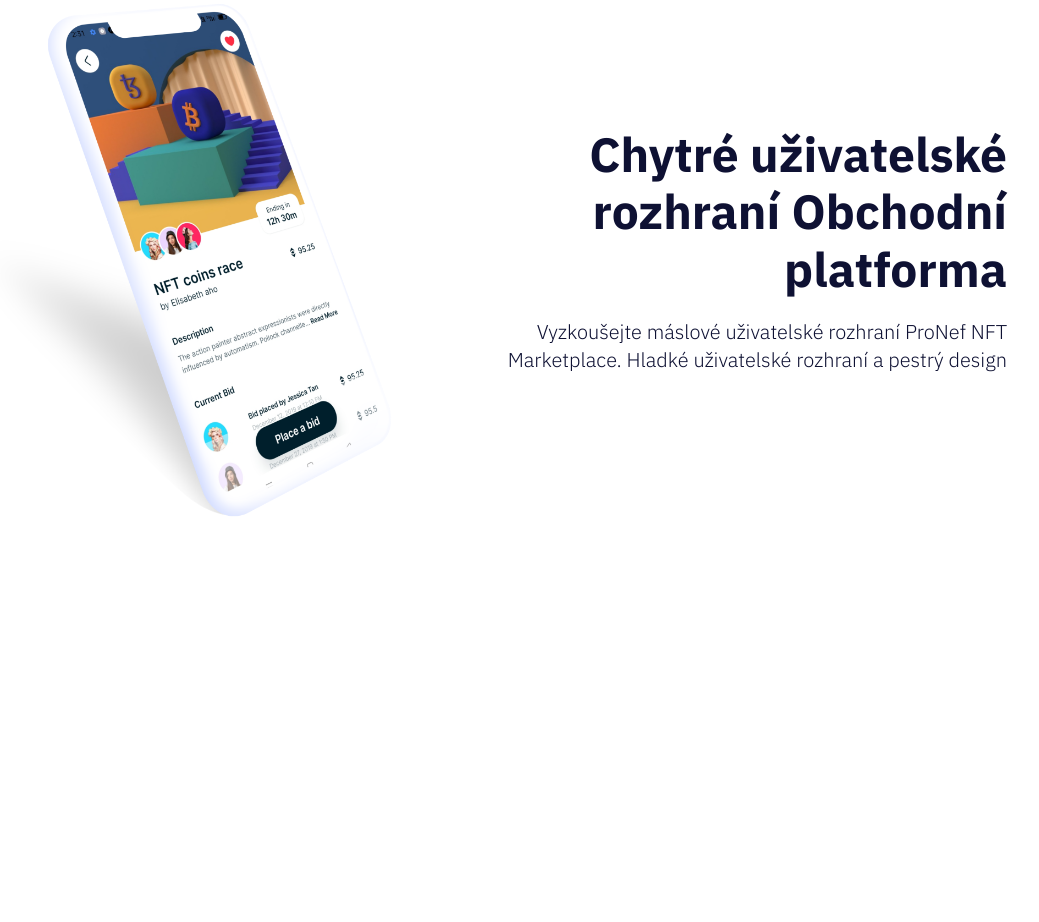
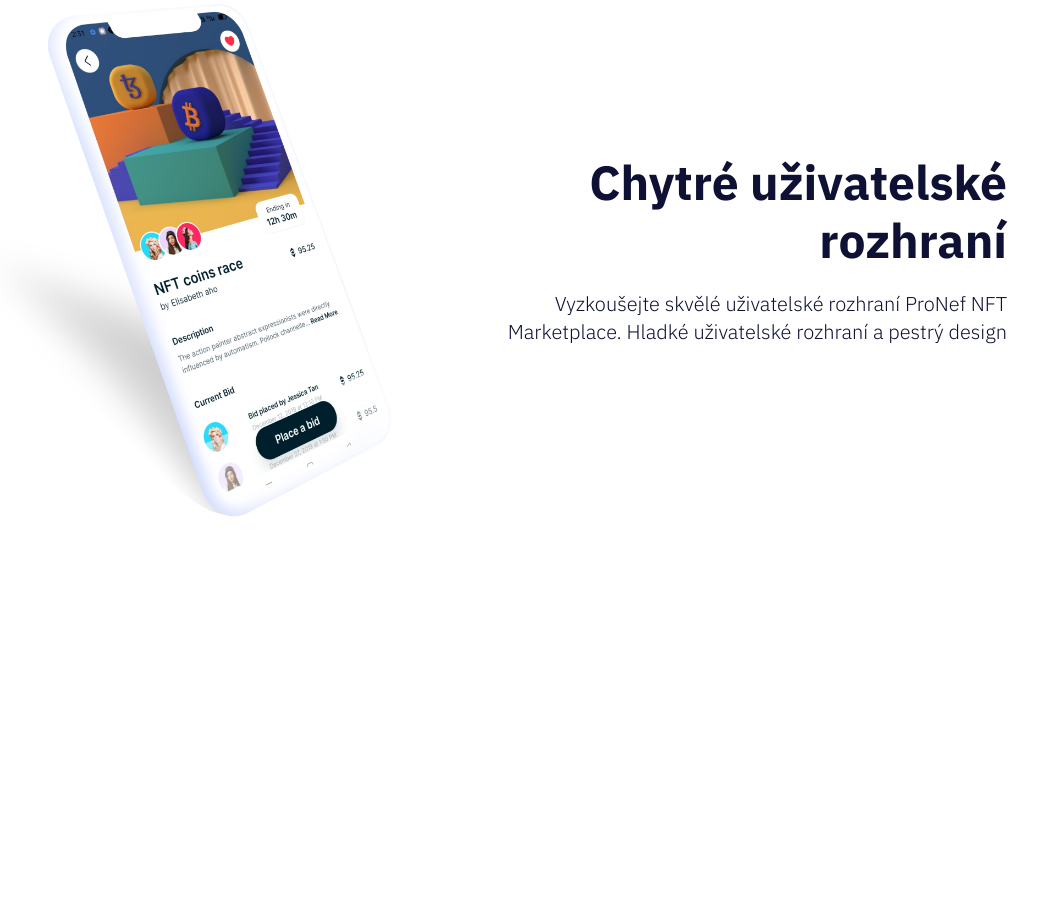
Before and after one commit to eldiabloodjr23/NFTShowcase, a React (Create React App) app: page / in a window 1280 px wide. Shown: the part 940-1862 px from the top of the page, without its empty margins (161-1200 px from the left). Built offline with nearby package versions, Linux system fonts and the light colour scheme.

Commit message:
first commit

```diff
--- a/src/App.js
+++ b/src/App.js
@@ -14,8 +14,8 @@ const App = () => {
         banner="banner"
       />
       <SectionWrapper
-        title="Chytré uživatelské rozhraní Obchodní platforma"
-        description="Vyzkoušejte máslové uživatelské rozhraní ProNef NFT Marketplace. Hladké uživatelské rozhraní a pestrý design "
+        title="Chytré uživatelské rozhraní "
+        description="Vyzkoušejte skvělé uživatelské rozhraní ProNef NFT Marketplace. Hladké uživatelské rozhraní a pestrý design "
         mockupImg={assets.homeCards}
         reverse
       />
```
